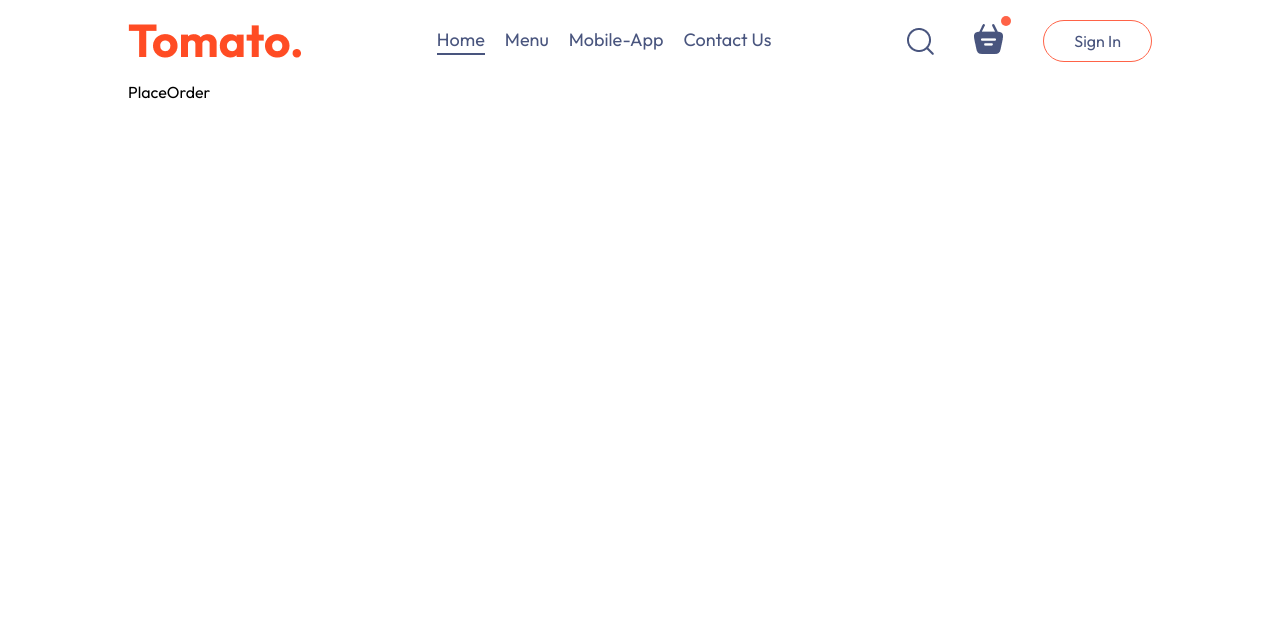
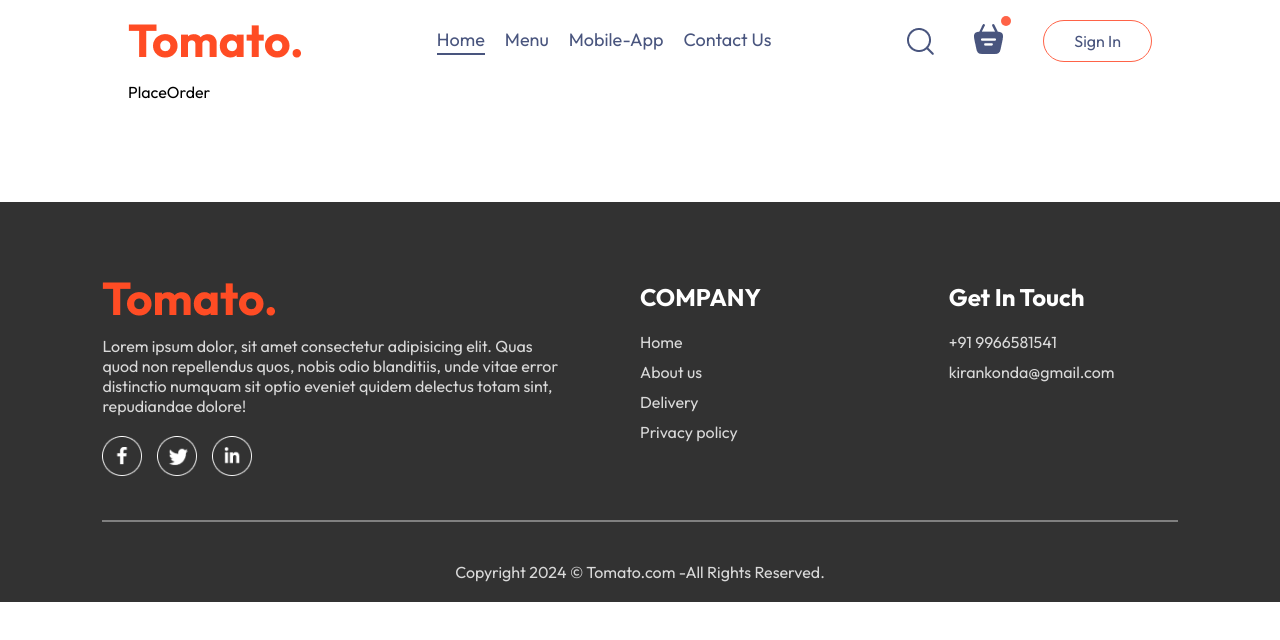
Before and after one commit to saikirankonda/FoodDelivery, a React (Create React App) app in the folder tomato/: page /placeorder in a window 1280 px wide. Shown: the top 640 px of the page. Built offline with nearby package versions, Linux system fonts and the light colour scheme.

Commit message:
Footer added

```diff
--- a/tomato/src/App.js
+++ b/tomato/src/App.js
@@ -3,8 +3,10 @@ import {Route, Routes} from "react-router-dom";
 import Home from "./Pages/Home/Home";
 import Cart from "./Pages/Cart/Cart";
 import PlaceOrder from "./Pages/Placeorder/PlaceOrder";
+import Footer from "./Components/Footer/Footer";
 function App() {
   return (
+  <>
     <div className="app">
      <Navbar/>
      <Routes>
@@ -13,6 +15,10 @@ function App() {
       <Route path="/placeorder" element={<PlaceOrder/>} />
      </Routes>
     </div>
+     <Footer/>
+  </>
+
+
   );
 }
 
--- a/tomato/src/Components/FoodDisplay/FoodDisplay.jsx
+++ b/tomato/src/Components/FoodDisplay/FoodDisplay.jsx
@@ -5,15 +5,19 @@ import FoodItem from '../FoodItem/FoodItem';
 const FoodDisplay = ({category}) => {
 
     const {food_list} = useContext(StoreContext)
+
   return (
     <div className='food-display' id="food-display" >
       <h2>Top dishes near you</h2>
       <div className="food-display-list">
         {
+            // eslint-disable-next-line array-callback-return
             food_list && food_list?.map((item,index) =>{
-                return (
-                     <FoodItem key={index} id={item?.id} name={item?.name} description ={item?.description} price ={item?.price} image ={item?.image} />
-                )
+                if(category === "All" || category === item?.category){
+                  return (
+                     <FoodItem key={index} id={item?._id} name={item?.name} description ={item?.description} price ={item?.price} image ={item?.image} />
+                   )
+                }
             })
         }
       </div>
--- a/tomato/src/Components/FoodItem/FoodItem.jsx
+++ b/tomato/src/Components/FoodItem/FoodItem.jsx
@@ -1,22 +1,25 @@
-import React, { useState } from 'react';
+import React, { useContext } from 'react';
 import "./FoodItem.css";
 import { assets } from '../../assets/assets';
+import { StoreContext } from '../../Context/StoreContext';
 
 const FoodItem = ({id,name,price,description,image}) => {
 
-  const [itemCount ,setItemCount] = useState(0)
+
+
+  const { cartItems,addToCart,removeFromCart} = useContext(StoreContext);
   return (
     <div className='food-item'>
          <div className="food-item-img-container">
             <img className='food-item-image' src={image} alt="fooditem"/>
             {
-           !itemCount
-           ? <img onClick={() => setItemCount(prev => prev+1)} className='add' src={assets.add_icon_white} alt='' />
+           !cartItems[id]
+           ? <img onClick={() => addToCart(id)} className='add' src={assets.add_icon_white} alt='' />
            :
            <div className='food-item-counter'>
-                  <img onClick={() => setItemCount(prev => prev-1)} src={assets.remove_icon_red} alt='' />
-                  <p>{itemCount}</p>
-                  <img onClick={() => setItemCount(prev => prev+1)} src={assets.add_icon_green} alt="" />
+                  <img onClick={() => removeFromCart(id)} src={assets.remove_icon_red} alt='' />
+                  <p>{cartItems[id]}</p>
+                  <img onClick={() => addToCart(id)} src={assets.add_icon_green} alt="" />
             </div>
             }
          </div>
--- /dev/null
+++ b/tomato/src/Components/Footer/Footer.css
@@ -0,0 +1,49 @@
+
+.footer{
+    color: #d9d9d9;
+    background-color: #323232;
+    display: flex;
+    flex-direction: column;
+    align-items: center;
+    gap:20px;
+    padding: 20px 8vw;
+    padding-top: 80px;
+    margin-top: 100px;
+}
+
+.footer-content{
+    width: 100%;
+    display: grid;
+    grid-template-columns: 2fr 1fr 1fr;
+    gap: 80px;
+}
+.footer-content-left,.footer-content-right,.footer-content-center
+{
+    display: flex;
+    flex-direction: column;
+    align-items: start;
+    gap:20px;
+}
+.footer-content-left li,.footer-content-right li,.footer-content-center li
+{
+    list-style: none;
+    margin-bottom: 10px;
+    cursor: pointer;
+}
+
+.footer-content-right h2,
+.footer-content-center h2 {
+    color: white;
+}
+
+.footer-social-icons img {
+    width: 40px;
+    margin-right: 15px;
+}
+.footer hr{
+    width: 100%;
+    height: 2px;
+    margin: 20px 0px;
+    background-color: gray;
+    border: none;
+}
--- /dev/null
+++ b/tomato/src/Components/Footer/Footer.jsx
@@ -0,0 +1,41 @@
+import React from 'react';
+import "./Footer.css";
+import { assets } from '../../assets/assets';
+
+const Footer = () => {
+  return (
+    <div className='footer' id="footer">
+        <div className="footer-content">
+            <div className="footer-content-left">
+                 <img src={assets.logo} alt="" />
+                 <p>Lorem ipsum dolor, sit amet consectetur adipisicing elit. Quas quod non repellendus quos, nobis odio blanditiis, unde vitae error distinctio numquam sit optio eveniet quidem delectus totam sint, repudiandae dolore! </p>
+                 <div className="footer-social-icons">
+                    <img src={assets.facebook_icon} alt="" />
+                    <img src={assets.twitter_icon} alt="" />
+                    <img src={assets.linkedin_icon} alt="" />
+                 </div>
+            </div>
+            <div className="footer-content-center">
+                     <h2>COMPANY</h2>
+                     <ul>
+                        <li>Home</li>
+                        <li>About us</li>
+                        <li>Delivery</li>
+                        <li>Privacy policy</li>
+                     </ul>
+            </div>
+            <div className="footer-content-right">
+                <h2>Get In Touch</h2>
+                <ul>
+                    <li>+91 9966581541</li>
+                    <li>kirankonda@gmail.com</li>
+                </ul>
+           </div>
+        </div>
+        <hr/>
+        <p className='footer-copyright'> Copyright 2024 &copy; Tomato.com -All Rights Reserved.</p>
+    </div>
+  )
+}
+
+export default Footer
--- a/tomato/src/Context/StoreContext.jsx
+++ b/tomato/src/Context/StoreContext.jsx
@@ -1,6 +1,6 @@
 
 
-import { createContext, useState } from "react";
+import { createContext, useEffect, useState } from "react";
 import {food_list} from "../assets/assets"
 
 export const StoreContext = createContext(null)
@@ -22,8 +22,16 @@ const StoreContextProvoder =(props) =>{
        setCartItems((prev) => ({...prev,[itemId] : prev[itemId] -1}))
   }
 
+  useEffect(() =>{
+    console.log(cartItems);
+  },[cartItems])
+
     const contextValue = {
-         food_list
+         food_list ,
+         cartItems,
+         setCartItems,
+         addToCart,
+         removeFromCart
     }
     return(
         <StoreContext.Provider value={contextValue} >
```
